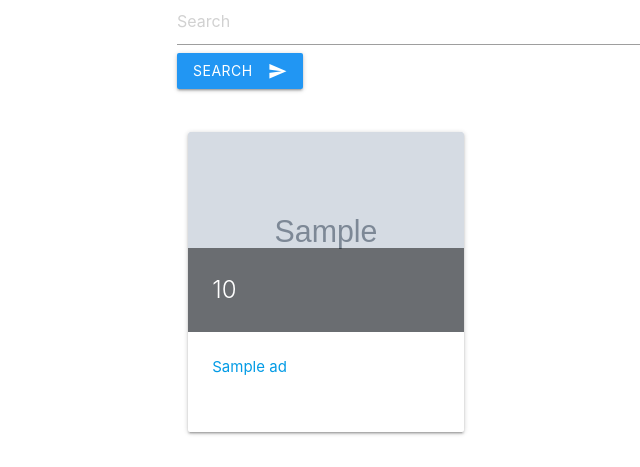
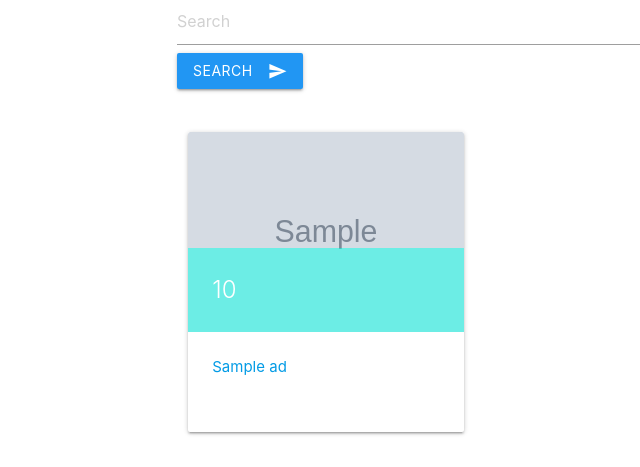
Before and after one commit to acen20/Craigslist, a Django app: template templates/myapp/new_search.html in a window 1280 px wide. Shown: the part 389-856 px from the top of the page, without its empty margins (15-655 px from the left). Run offline with Django 3.2, Linux system fonts and the light colour scheme; the template is opened without the code that fills it: most values are stand-ins (such as "Sample title", 1, 10 or a date in 2020); grey boxes marked "Sample" are stand-in pictures.

Commit message:
Heroku app

```diff
--- a/myapp/static/myapp/style.css
+++ b/myapp/static/myapp/style.css
@@ -14,5 +14,5 @@ img{
 }
 
 .card-title{
-  background-color: rgba(0, 0, 0, 0.5);
+  background-color: rgba(5, 255, 232, 0.5);
 }
```
